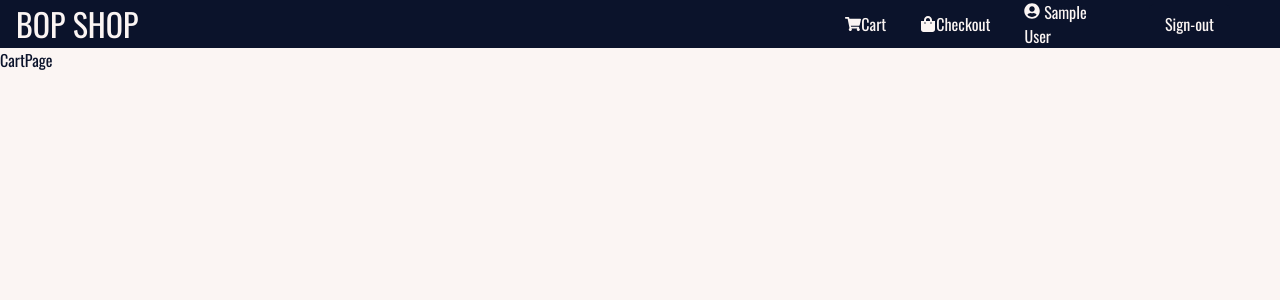
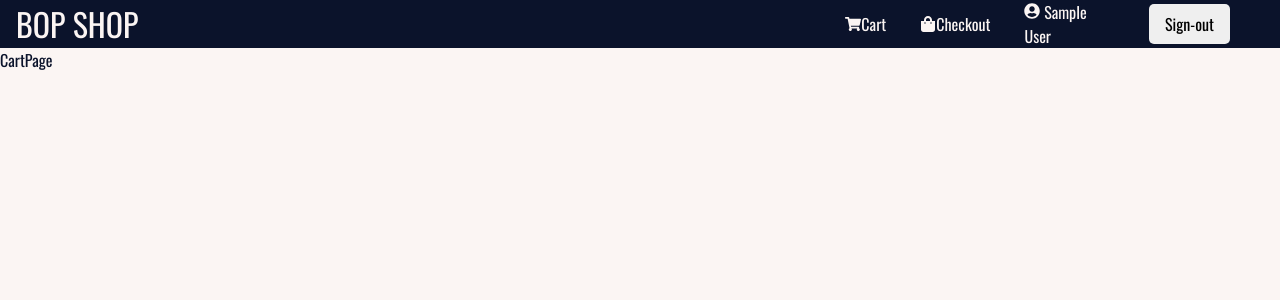
Before and after one commit to Aim4dabush/bop-shop, a React (Create React App) app: page /cart in a window 1280 px wide. Shown: the top 300 px of the page. Built offline with nearby package versions, Linux system fonts and the light colour scheme; no server answers; sample sign-in values are in the browser's storage.

Commit message:
added colors for buttons and adjusted Button components and components that use Button

```diff
--- a/src/SassVariables.scss
+++ b/src/SassVariables.scss
@@ -4,12 +4,13 @@
 $oswald: "Oswald", sans-serif;
 
 //Font Weights
+$bold: 700;
 $regular: 400;
-$bold: 700;
 
 //Colors
+$error: #fe5f55;
+$modal: #7b7263;
 $primary: #fbf5f3;
 $secondary: #0b132b;
 $success: #6fd08c;
-$error: #fe5f55;
-$modal: #7b7263;
+$warning: #ffb800;
--- a/src/components/login/Login.js
+++ b/src/components/login/Login.js
@@ -83,7 +83,7 @@ const Login = () => {
         >
           Password
         </Input>
-        <Button colorPrimary={true}>Login</Button>
+        <Button background={"secondary"}>Login</Button>
       </form>
       <p className={styles.registrationLink}>
         Don't have an account?{" "}
--- a/src/components/nav-bar/NavBar.js
+++ b/src/components/nav-bar/NavBar.js
@@ -68,7 +68,7 @@ const NavBar = () => {
         Bop Shop
       </NavLink>
       {windowSize <= 540 && (
-        <Button buttonHandler={showLinkHandler} colorPrimary={true}>
+        <Button buttonHandler={showLinkHandler} background={"secondary"}>
           {showLinks ? <FaTimes /> : <FaBars />}
         </Button>
       )}
--- a/src/components/registration/Registration.js
+++ b/src/components/registration/Registration.js
@@ -130,7 +130,7 @@ const Registration = () => {
             )}
           </div>
         </div>
-        <Button colorPrimary={true}>Submit</Button>
+        <Button background={"success"}>Submit</Button>
       </form>
     </div>
   );
--- a/src/components/shared/button/Button.js
+++ b/src/components/shared/button/Button.js
@@ -1,10 +1,16 @@
 //styles
 import styles from "./Button.module.scss";
 
-const Button = ({ buttonHandler, children, colorPrimary }) => {
+const Button = ({ buttonHandler, children, background }) => {
   return (
     <button
-      className={`${colorPrimary ? styles.primary : styles.secondary}`}
+      className={`${styles.btn} ${
+        (background === "primary" && styles.primary) ||
+        (background === "secondary" && styles.secondary) ||
+        (background === "success" && styles.success) ||
+        (background === "warning" && styles.warning) ||
+        (background === "danger" && styles.danger)
+      }`}
       onClick={buttonHandler}
     >
       {children}
--- a/src/components/shared/button/Button.module.scss
+++ b/src/components/shared/button/Button.module.scss
@@ -1,10 +1,8 @@
 @import "../../../SassVariables.scss";
 
-.primary {
-  background-color: $secondary;
+.btn {
   border: none;
   border-radius: 5px;
-  color: $primary;
   font-family: $oswald;
   font-size: 16px;
   padding: 0.5rem 1rem;
@@ -15,17 +13,27 @@
   }
 }
 
+.danger {
+  background-color: $error;
+  color: $secondary;
+}
+
+.primary {
+  background-color: $primary;
+  color: $secondary;
+}
+
 .secondary {
-  background-color: $primary;
-  border: none;
-  border-radius: 5px;
+  background-color: $secondary;
+  color: $primary;
+}
+
+.success {
+  background-color: $success;
   color: $secondary;
-  font-family: $oswald;
-  font-size: 16px;
-  padding: 0.5rem 1rem;
+}
 
-  &:hover {
-    color: $modal;
-    cursor: pointer;
-  }
+.warning {
+  background-color: $warning;
+  color: $secondary;
 }
```
